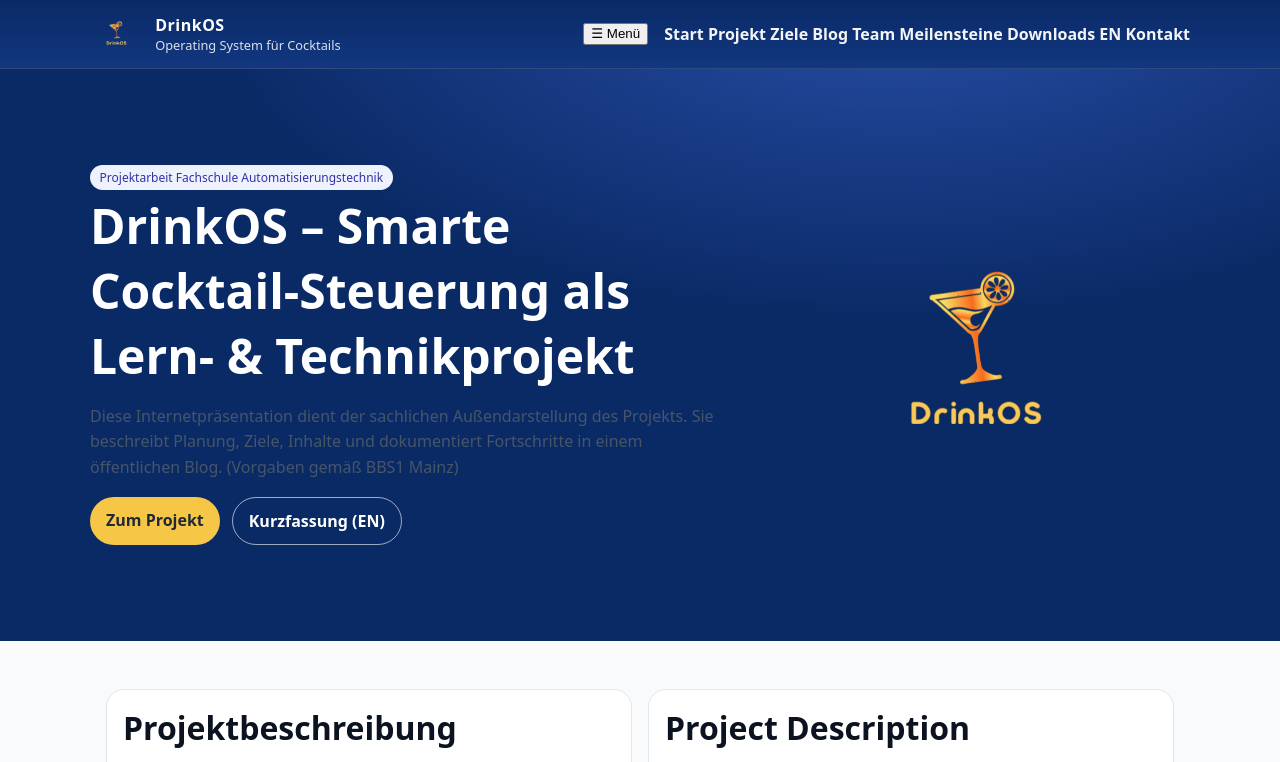
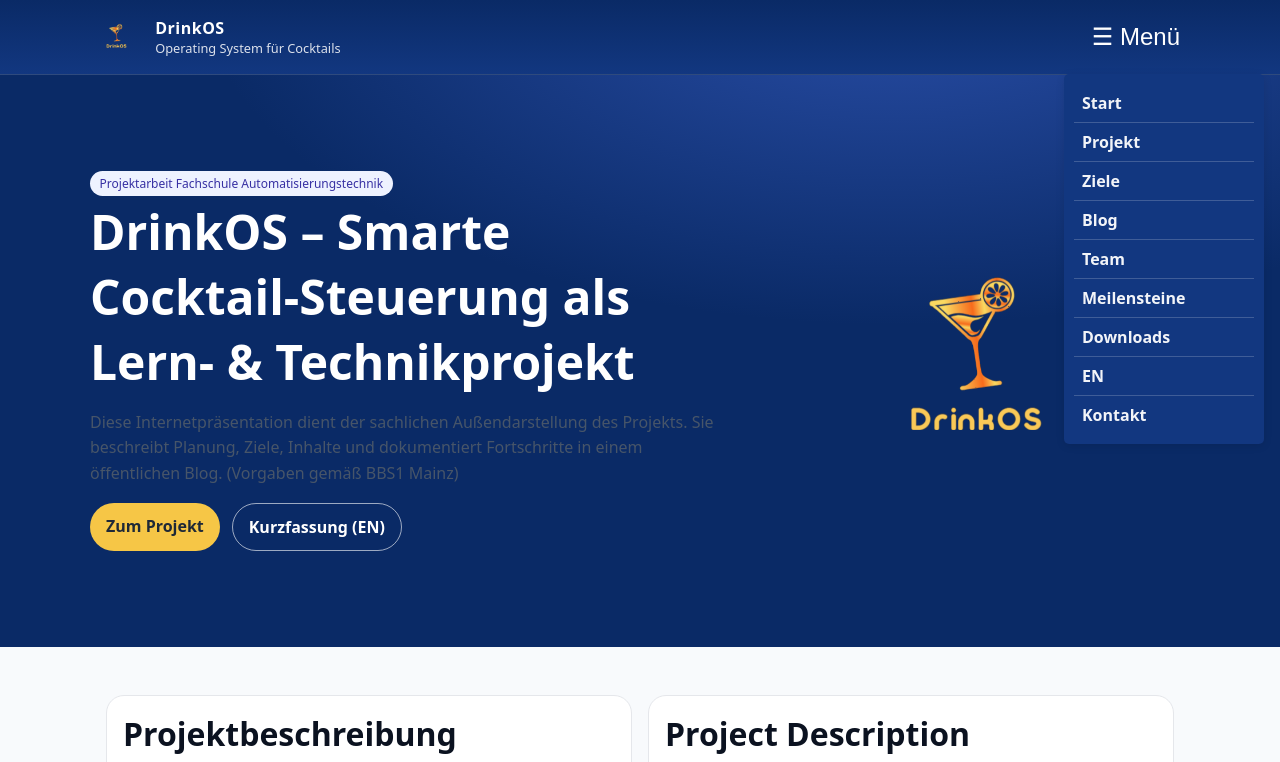
Before and after one commit to Noah-Jordan/Website-CocktailOS, a plain HTML site: page index.html in a window 1280 px wide. Both pictures are taken after a click on the button "☰ Menü". Shown: the top 762 px of the page. Drawn offline with Linux system fonts and the light colour scheme.

Commit message:
Update index.html

```diff
--- a/index.html
+++ b/index.html
@@ -29,6 +29,43 @@
     .menu{display:flex; gap:1rem; flex-wrap:wrap}
     .menu a{color:white; text-decoration:none; font-weight:600; opacity:.95}
     .menu a:hover{opacity:1; text-decoration:underline}
+.menu-button {
+  font-size: 1.5rem;
+  background: none;
+  border: none;
+  cursor: pointer;
+  padding: 10px;
+  color: white;
+}
+
+.menu-links {
+  display: none;
+  flex-direction: column;
+  background-color: #123780;
+  padding: 10px;
+  border-radius: 5px;
+  position: absolute;
+  top: 100%;
+  right: 1rem;
+  width: 200px;
+  box-shadow: 0 2px 8px rgba(0,0,0,0.1);
+  z-index: 1000;
+}
+
+.menu-links a {
+  padding: 8px;
+  text-decoration: none;
+  color: white;
+  border-bottom: 1px solid rgba(255,255,255,0.2);
+}
+
+.menu-links a:last-child {
+  border-bottom: none;
+}
+
+.menu-links.show {
+  display: flex;
+}
 
     .hero{background: radial-gradient(1000px 500px at 70% -100px, #2a4faa 0%, transparent 70%), var(--blue); color:white;}
     .hero .wrap{display:grid; grid-template-columns: 1.2fr .8fr; gap:2rem; padding:3rem 0}
@@ -563,5 +600,11 @@
   <script>
     document.getElementById('y').textContent = new Date().getFullYear();
   </script>
+	<script>
+  function toggleMenu() {
+    const menu = document.getElementById('menuLinks');
+    menu.classList.toggle('show');
+  }
+</script>
 </body>
 </html>
```
